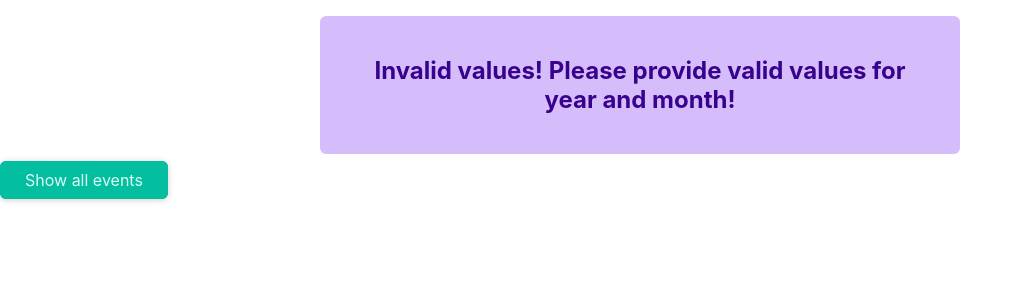
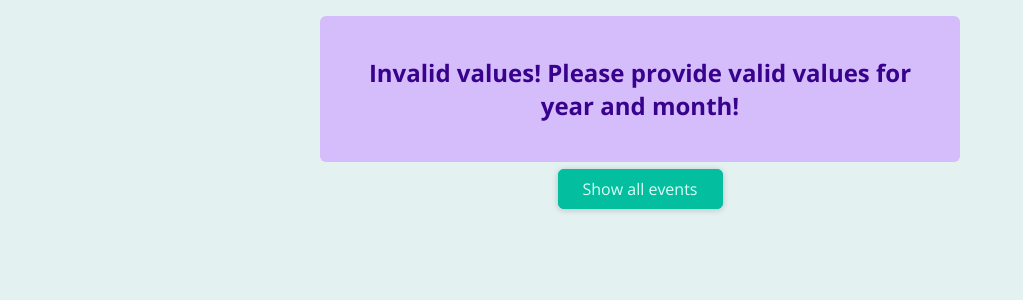
Before and after one commit to ing-arriola/eventsApp, a Next.js app: page /events in a window 1280 px wide. Shown: the top 300 px of the page, without its empty margins (0-1023 px from the left). Built offline with nearby package versions, Linux system fonts and the light colour scheme.

Commit message:
added global styles

```diff
--- a/styles/globals.css
+++ b/styles/globals.css
@@ -1,26 +1,33 @@
-html,
-body {
-  padding: 0;
-  margin: 0;
-  font-family: -apple-system, BlinkMacSystemFont, Segoe UI, Roboto, Oxygen,
-    Ubuntu, Cantarell, Fira Sans, Droid Sans, Helvetica Neue, sans-serif;
-}
-
-a {
-  color: inherit;
-  text-decoration: none;
-}
+@import url('https://fonts.googleapis.com/css2?family=Lato:wght@400;700&family=Open+Sans:wght@400;700&display=swap');
 
 * {
   box-sizing: border-box;
 }
 
-@media (prefers-color-scheme: dark) {
-  html {
-    color-scheme: dark;
-  }
-  body {
-    color: white;
-    background: black;
-  }
+body {
+  margin: 0;
+  font-family: 'Open Sans', 'Lato', sans-serif;
+  color: #414141;
+  background-color: #e4f1f1;
 }
+
+h1,
+h2,
+h3,
+h4,
+h5,
+h6 {
+  font-family: 'Lato', sans-serif;
+  color: #2b2b2b;
+}
+
+ul {
+  list-style: none;
+  margin: 0;
+  padding: 0;
+}
+
+.center {
+  margin: auto;
+  text-align: center;
+}
```
